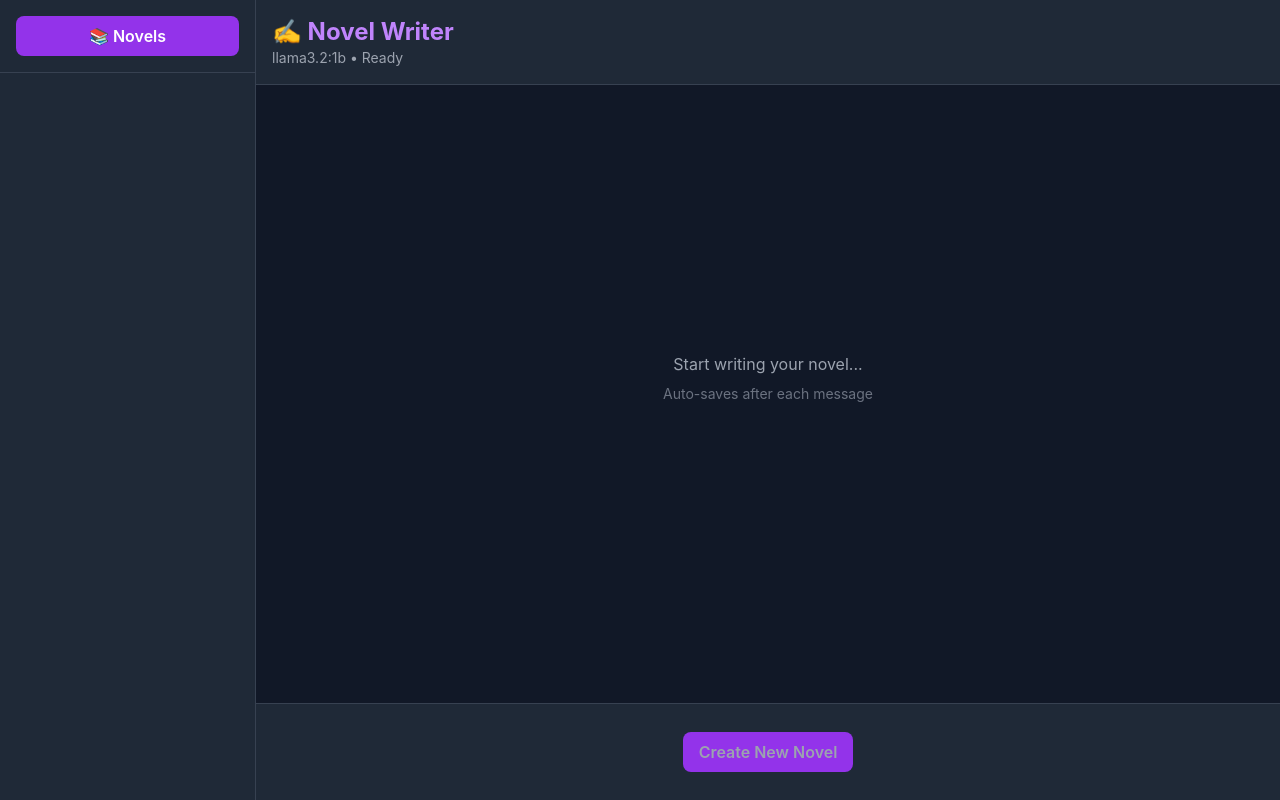
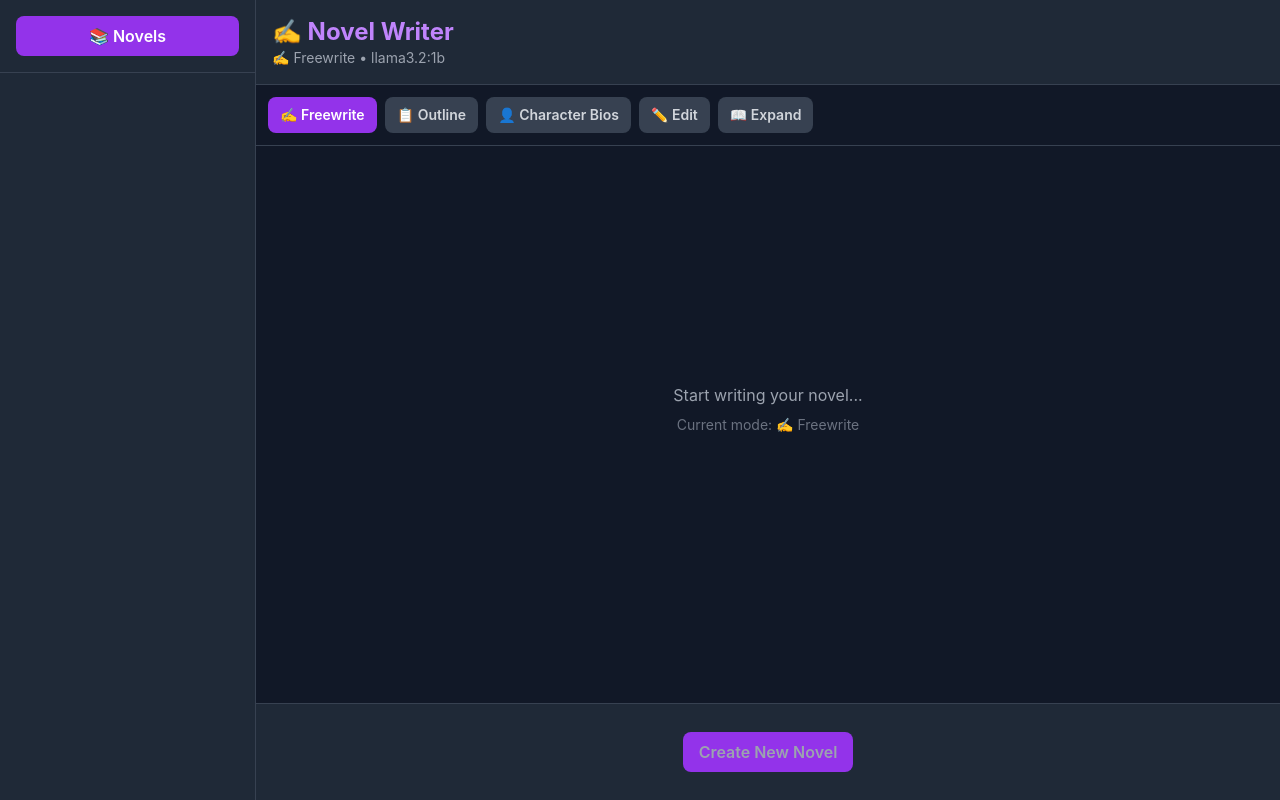
Before and after one commit to Snowman501/inkwell, a React (Vite) app: page / in a window 1280 px wide. Built offline with nearby package versions, Linux system fonts and the light colour scheme.

Commit message:
Win 3: Writing modes + Ollama proxy fix

```diff
--- a/src/components/NovelWriter.jsx
+++ b/src/components/NovelWriter.jsx
@@ -1,5 +1,38 @@
 import React, { useState, useRef, useEffect } from 'react';
 import NovelManager from './NovelManager';
+
+const WRITING_MODES = {
+  freewrite: {
+    name: 'Freewrite',
+    icon: '✍️',
+    description: 'Continue the story naturally',
+    prompt: '',
+  },
+  outline: {
+    name: 'Outline',
+    icon: '📋',
+    description: 'Generate chapter structure and plot points',
+    prompt: 'Create a detailed outline for the next chapters. Include main plot points, character arcs, and story beats. Format as numbered chapters with bullet points for key events.',
+  },
+  characterBios: {
+    name: 'Character Bios',
+    icon: '👤',
+    description: 'Develop character profiles and backstories',
+    prompt: 'Create detailed character bios for the main characters in this story. Include: name, age, background, motivations, strengths, weaknesses, relationships, and role in the plot. Format each character clearly.',
+  },
+  edit: {
+    name: 'Edit',
+    icon: '✏️',
+    description: 'Refine and improve existing prose',
+    prompt: 'Take the previous section and refine it. Improve prose quality, fix grammar, enhance descriptions, add sensory details, and strengthen dialogue. Keep the same story and characters but make it more polished and engaging.',
+  },
+  expand: {
+    name: 'Expand',
+    icon: '📖',
+    description: 'Add 500-2000 words of detail',
+    prompt: 'Expand the previous section significantly (add 500-2000 words). Add more dialogue, internal monologue, sensory details, action sequences, and emotional depth. Deepen the story without changing core plot points.',
+  },
+};
 
 export default function NovelWriter() {
   const [novels, setNovels] = useState([]);
@@ -10,9 +43,9 @@ export default function NovelWriter() {
   const [model, setModel] = useState('llama3.2:1b');
   const [showManager, setShowManager] = useState(false);
   const [lastSaved, setLastSaved] = useState(null);
+  const [currentMode, setCurrentMode] = useState('freewrite');
   const messagesEndRef = useRef(null);
 
-  // Load novels from localStorage on mount
   useEffect(() => {
     const saved = localStorage.getItem('novels');
     if (saved) {
@@ -24,14 +57,12 @@ export default function NovelWriter() {
     }
   }, []);
 
-  // Auto-save after messages change
   useEffect(() => {
     if (currentNovelId && messages.length > 0) {
       autoSave();
     }
   }, [messages]);
 
-  // Scroll to bottom
   useEffect(() => {
     messagesEndRef.current?.scrollIntoView({ behavior: 'smooth' });
   }, [messages]);
@@ -138,16 +169,27 @@ export default function NovelWriter() {
   };
 
   const streamFromOllama = async (userMessage) => {
-    const conversationContext = messages
+    const mode = WRITING_MODES[currentMode];
+    const MAX_CONTEXT_CHARS = 6000;
+    let conversationContext = messages
       .map((m) => `${m.role === 'user' ? 'User' : 'Assistant'}: ${m.content}`)
       .join('\n');
+    if (conversationContext.length > MAX_CONTEXT_CHARS) {
+      conversationContext =
+        '[earlier chapters omitted]\n...' +
+        conversationContext.slice(-MAX_CONTEXT_CHARS);
+    }
 
-    const prompt = conversationContext
-      ? `${conversationContext}\nUser: ${userMessage}\nAssistant:`
-      : userMessage;
+    let prompt = userMessage;
+
+    if (mode.prompt) {
+      prompt = `${mode.prompt}\n\nCurrent story context:\n${conversationContext || 'No story yet'}\n\nUser request: ${userMessage}`;
+    } else if (conversationContext) {
+      prompt = `${conversationContext}\nUser: ${userMessage}\nAssistant:`;
+    }
 
     try {
-      const response = await fetch('http://localhost:11434/api/generate', {
+      const response = await fetch('/ollama/api/generate', {
         method: 'POST',
         headers: { 'Content-Type': 'application/json' },
         body: JSON.stringify({
@@ -235,6 +277,7 @@ export default function NovelWriter() {
   const currentNovel = novels.find((n) => n.id === currentNovelId);
   const chapterCount = messages.filter((m) => m.role === 'assistant').length;
   const wordCount = currentNovel?.wordCount || 0;
+  const mode = WRITING_MODES[currentMode];
 
   return (
     <div className="flex h-screen bg-gray-900 text-white">
@@ -290,8 +333,28 @@ export default function NovelWriter() {
         <div className="bg-gray-800 border-b border-gray-700 p-4">
           <h1 className="text-2xl font-bold text-purple-400">✍️ Novel Writer</h1>
           <p className="text-sm text-gray-400">
-            {model} • {lastSaved ? `Saved ${new Date(lastSaved).toLocaleTimeString()}` : 'Ready'}
+            {mode.icon} {mode.name} • {model}
           </p>
+        </div>
+
+        {/* Mode Selector */}
+        <div className="bg-gray-750 border-b border-gray-700 p-3 overflow-x-auto">
+          <div className="flex space-x-2">
+            {Object.entries(WRITING_MODES).map(([key, modeData]) => (
+              <button
+                key={key}
+                onClick={() => setCurrentMode(key)}
+                className={`px-3 py-2 rounded-lg text-sm font-semibold whitespace-nowrap transition ${
+                  currentMode === key
+                    ? 'bg-purple-600 text-white'
+                    : 'bg-gray-700 text-gray-300 hover:bg-gray-600'
+                }`}
+                title={modeData.description}
+              >
+                {modeData.icon} {modeData.name}
+              </button>
+            ))}
+          </div>
         </div>
 
         {/* Chat Area */}
@@ -301,7 +364,7 @@ export default function NovelWriter() {
               <div className="text-center">
                 <p className="text-gray-400 mb-2">Start writing your novel...</p>
                 <p className="text-sm text-gray-500">
-                  Auto-saves after each message
+                  Current mode: {mode.icon} {mode.name}
                 </p>
               </div>
             </div>
@@ -358,7 +421,7 @@ export default function NovelWriter() {
                 type="text"
                 value={input}
                 onChange={(e) => setInput(e.target.value)}
-                placeholder="Continue writing..."
+                placeholder={`${mode.description}...`}
                 disabled={isLoading}
                 className="flex-1 bg-gray-700 text-white px-4 py-3 rounded-lg border border-gray-600 focus:border-purple-400 focus:outline-none disabled:opacity-50"
               />
--- a/vite.config.js
+++ b/vite.config.js
@@ -5,5 +5,12 @@ export default defineConfig({
   plugins: [react()],
   server: {
     port: 5173,
-  }
+    proxy: {
+      '/ollama': {
+        target: 'http://localhost:11434',
+        changeOrigin: true,
+        rewrite: (path) => path.replace(/^\/ollama/, ''),
+      },
+    },
+  },
 })
```
